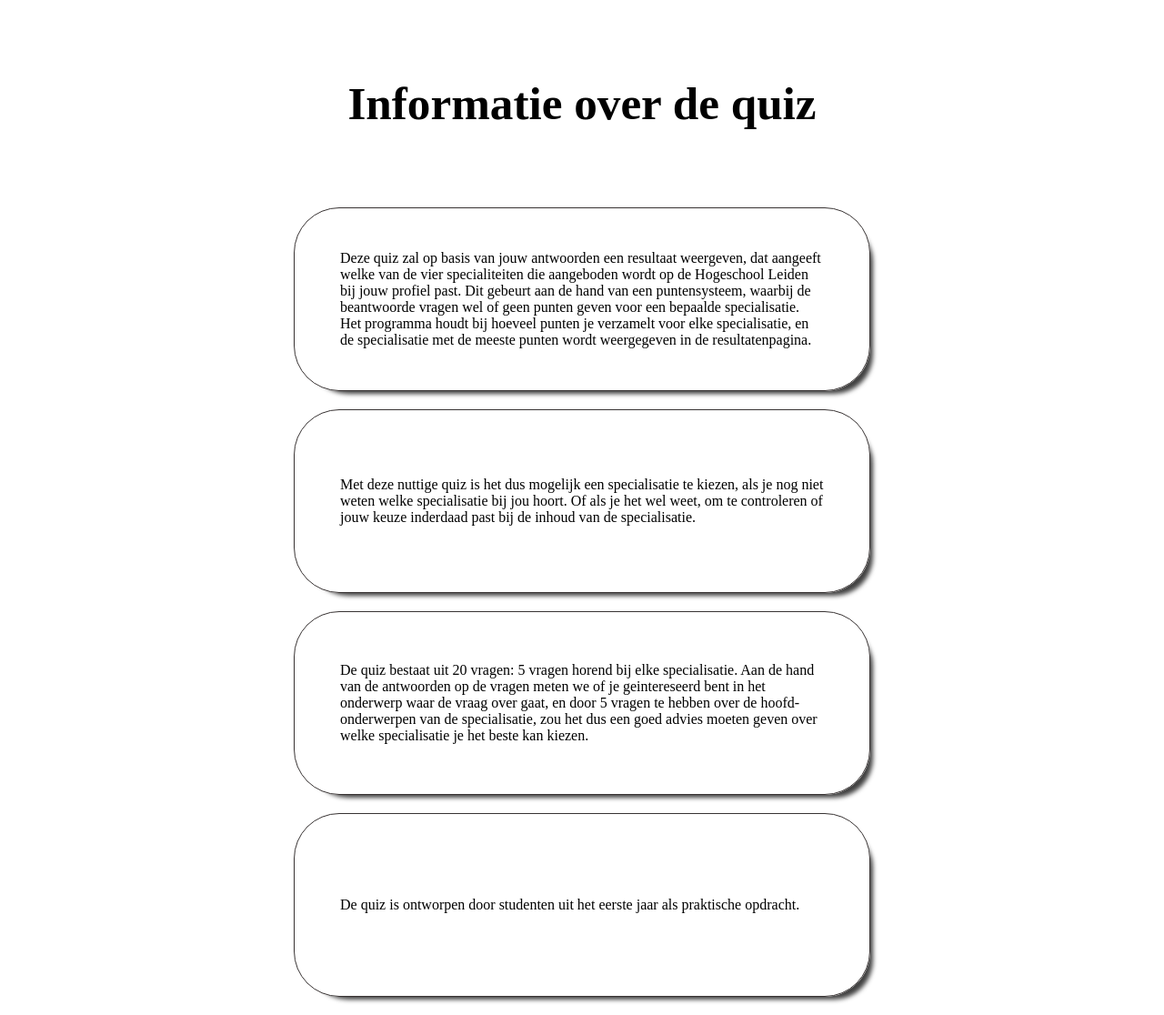
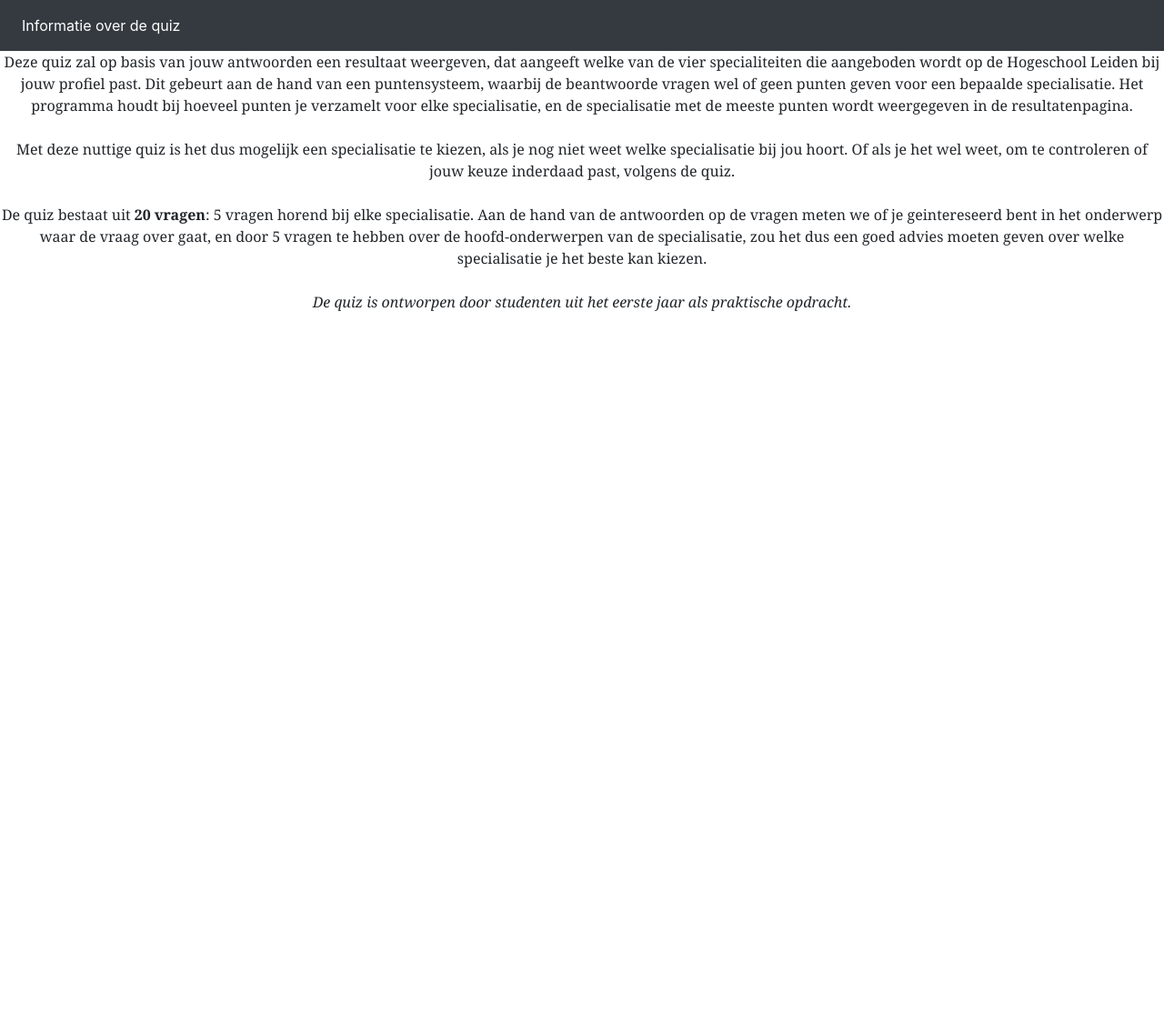
Before and after one commit to CPhilipse/ZeroBitSorteerhoed, a Django app: page /quizinfo/ in a window 1280 px wide. Shown: the whole page at 91% size. After the commit the page ends 342 px from the top, so only its background shows below. Run offline with Django 3.2, Linux system fonts and the light colour scheme; some libraries are stand-ins or nearby versions.

Commit message:
Updated the styling of the pages :art:

```diff
--- a/questions/templates/quizinfo/quizinfo.html
+++ b/questions/templates/quizinfo/quizinfo.html
@@ -1,43 +1,37 @@
 <!DOCTYPE html>
-<html lang="en">
+<html>
   <head>
-    <meta charset="UTF-8">
   	<title>Informatie over de quiz</title>
-
   	<style>
-        #container {
-            width: 50%;
-            margin: 20px auto;
-            border: 1px solid #383333;
-            border-radius: 50px; height: 200px;
-            display: flex;
-            align-items: center;
-            box-shadow: 10px 10px 5px -7px rgba(0, 0, 0, .75);
-        }
-        #title {
-            display: flex;
-            justify-content: center;
-            padding: 50px;
-            font-size: 4vw;
-        }
-        .box {
-            padding: 50px
-        }
+  		h1 {color:blue;}
+  		h1 {text-align:center;}
+  		p {text-align:center;}
+  		body {background-color: lightgrey;}
   	</style>
+  	<link rel="stylesheet" href="https://stackpath.bootstrapcdn.com/bootstrap/4.5.2/css/bootstrap.min.css" integrity="sha384-JcKb8q3iqJ61gNV9KGb8thSsNjpSL0n8PARn9HuZOnIxN0hoP+VmmDGMN5t9UJ0Z" crossorigin="anonymous">
   </head>
   <body>
-    <h1 id="title">Informatie over de quiz</h1>
-    <div id="container">
-        <p class="box">Deze quiz zal op basis van jouw antwoorden een resultaat weergeven, dat aangeeft welke van de vier specialiteiten die aangeboden wordt op de Hogeschool Leiden bij jouw profiel past. Dit gebeurt aan de hand van een puntensysteem, waarbij de beantwoorde vragen wel of geen punten geven voor een bepaalde specialisatie. Het programma houdt bij hoeveel punten je verzamelt voor elke specialisatie, en de specialisatie met de meeste punten wordt weergegeven in de resultatenpagina.</p>
+  <nav class="navbar navbar-expand-lg navbar-dark bg-dark">
+  	<button class="navbar-toggler" type="button" data-toggle="collapse" data-target="#navbarNav" aria-controls="navbarNav" aria-expanded="false" aria-label="Toggle navigation">
+    	<span class="navbar-toggler-icon"></span>
+  	</button>
+  	<div class="collapse navbar-collapse" id="navbarNav">
+    	<ul class="navbar-nav">
+      	<li class="nav-item active">
+        	<a class="nav-link disabled">Informatie over de quiz</a>
+      	</li>
+    	</ul>
   	</div>
-    <div id="container">
-        <p class="box">Met deze nuttige quiz is het dus mogelijk een specialisatie te kiezen, als je nog niet weten welke specialisatie bij jou hoort. Of als je het wel weet, om te controleren of jouw keuze inderdaad past bij de inhoud van de specialisatie.</p>
-    </div>
-    <div id="container">
-        <p class="box">De quiz bestaat uit 20 vragen: 5 vragen horend bij elke specialisatie. Aan de hand van de antwoorden op de vragen meten we of je geintereseerd bent in het onderwerp waar de vraag over gaat, en door 5 vragen te hebben over de hoofd-onderwerpen van de specialisatie, zou het dus een goed advies moeten geven over welke specialisatie je het beste kan kiezen.</p>
-    </div>
-    <div id="container">
-        <p class="box">De quiz is ontworpen door studenten uit het eerste jaar als praktische opdracht.</p>
+	</nav>
+		<div id="tekst">
+	  	<p style = "font-family:georgia,garamond,serif;font-size:16px;font-style:bold;background-color: white"> Deze quiz zal op basis van jouw antwoorden een resultaat weergeven, dat aangeeft welke van de vier specialiteiten die aangeboden wordt op de Hogeschool Leiden bij jouw profiel past. Dit gebeurt aan de hand van een puntensysteem, waarbij de beantwoorde vragen wel of geen punten geven voor een bepaalde specialisatie. Het programma houdt bij hoeveel punten je verzamelt voor elke specialisatie, en de specialisatie met de meeste punten wordt weergegeven in de resultatenpagina.<br><br>
+
+			Met deze nuttige quiz is het dus mogelijk een specialisatie te kiezen, als je nog niet weet welke specialisatie bij jou hoort. Of als je het wel weet, om te controleren of jouw keuze inderdaad past, volgens de quiz.<br><br>
+
+			De quiz bestaat uit <strong>20 vragen</strong>: 5 vragen horend bij elke specialisatie. Aan de hand van de antwoorden op de vragen meten we of je geintereseerd bent in het onderwerp waar de vraag over gaat, en door 5 vragen te hebben over de hoofd-onderwerpen van de specialisatie, zou het dus een goed advies moeten geven over welke specialisatie je het beste kan kiezen.<br><br>
+
+	  	<em>De quiz is ontworpen door studenten uit het eerste jaar als praktische opdracht.</em>
+	  	</p>
 	</div>
   </body>
 </html>
```
Also changed, not shown: questions/templates/questionslist/index.html (+16 -8 lines), questions/templates/specialisations/dashboard.html (+70 -0 lines), questions/templates/specialisations/main.html (+17 -0 lines), questions/templates/specialisations/status.html (line endings or trailing spaces). Lines whose indentation alone changed are shown as unchanged.
